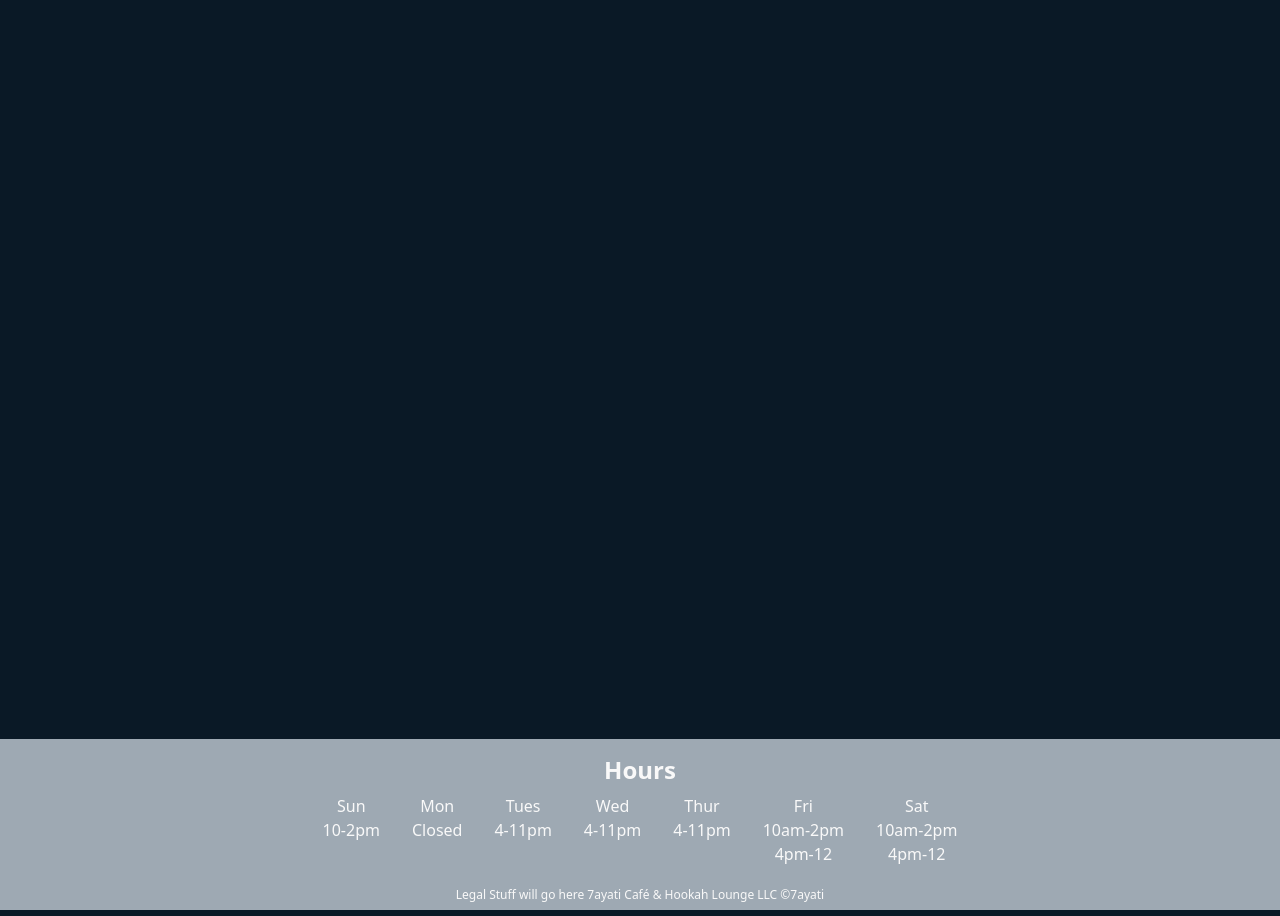
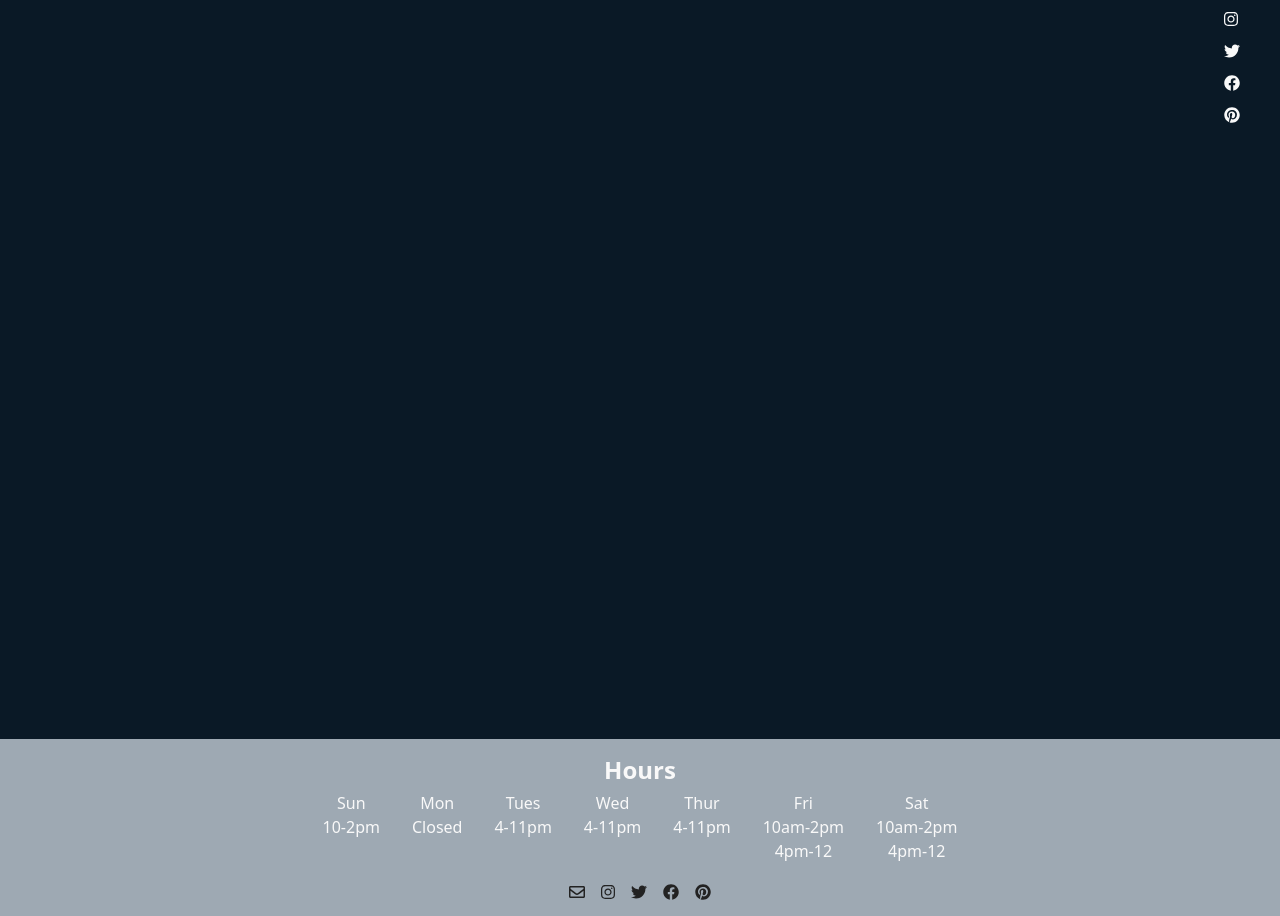
Before and after one commit to Plofland/7ayati, a Next.js app: page / in a window 1280 px wide. Shown: the part 190-1106 px from the top of the page. Built offline with nearby package versions, Linux system fonts and the light colour scheme; what facepaint would draw is missing.

Commit message:
Socialbar component created, conditional vertical

```diff
--- a/components/Footer.js
+++ b/components/Footer.js
@@ -1,6 +1,7 @@
 import React from 'react';
 import styled from 'styled-components';
 import { colors } from '../themes';
+import Socialbar from './Socialbar';
 
 export default function Footer() {
 	return (
@@ -39,6 +40,7 @@ export default function Footer() {
 					</DayDiv>
 				</HoursTable>
 			</StyledHours>
+			<Socialbar vertical={false} />
 			<StyledLegal>
 				Legal Stuff will go here 7ayati Café &
 				Hookah Lounge LLC ©7ayati
@@ -51,12 +53,13 @@ const StyledDiv = styled.div`
 	background-color: ${colors.grayChateau};
 	display: flex;
 	flex-direction: column;
+	align-items: center;
 `;
 
 const TableTitle = styled.p`
 	font-weight: bold;
 	font-size: 1.5rem;
-    margin-bottom: .5%;
+	margin-bottom: 0.5%;
 `;
 
 const StyledHours = styled.div`
@@ -83,5 +86,5 @@ const DayHours = styled.p`
 const StyledLegal = styled.p`
 	text-align: center;
 	font-size: 12px;
-    padding: .5% 0;
+	padding: 0.5% 0;
 `;
--- /dev/null
+++ b/components/Socialbar.js
@@ -0,0 +1,45 @@
+import React from 'react';
+import styled from 'styled-components';
+import { colors } from '../themes';
+import { FontAwesomeIcon } from '@fortawesome/react-fontawesome';
+
+export default function Socialbar(props) {
+	const { vertical } = props;
+
+	return vertical ? (
+		<SocialContainerVert>
+			<SocialIcon icon={['far', 'envelope']} />
+			<SocialIcon icon={['fab', 'instagram']} />
+			<SocialIcon icon={['fab', 'twitter']} />
+			<SocialIcon icon={['fab', 'facebook']} />
+			<SocialIcon icon={['fab', 'pinterest']} />
+		</SocialContainerVert>
+	) : (
+		<SocialContainerHor>
+			<SocialIcon icon={['far', 'envelope']} />
+			<SocialIcon icon={['fab', 'instagram']} />
+			<SocialIcon icon={['fab', 'twitter']} />
+			<SocialIcon icon={['fab', 'facebook']} />
+			<SocialIcon icon={['fab', 'pinterest']} />
+		</SocialContainerHor>
+	);
+}
+
+const SocialContainerVert = styled.div`
+	display: flex;
+	flex-direction: column;
+	position: absolute;
+	right: 2rem;
+	margin-top: 2rem;
+	color: ${colors.lightText};
+`;
+const SocialContainerHor = styled.div`
+	display: flex;
+	flex-direction: row;
+	color: ${colors.darkText};
+`;
+
+const SocialIcon = styled(FontAwesomeIcon)`
+	width: 2rem;
+	margin: 0.5rem;
+`;
--- a/package.json
+++ b/package.json
@@ -8,6 +8,11 @@
     "start": "next start"
   },
   "dependencies": {
+    "@fortawesome/fontawesome-svg-core": "^1.2.36",
+    "@fortawesome/free-brands-svg-icons": "^5.15.4",
+    "@fortawesome/free-regular-svg-icons": "^5.15.4",
+    "@fortawesome/free-solid-svg-icons": "^5.15.4",
+    "@fortawesome/react-fontawesome": "^0.1.15",
     "babel-plugin-styled-components": "^1.13.2",
     "facepaint": "^1.2.1",
     "font-awesome": "^4.7.0",
--- a/pages/_app.js
+++ b/pages/_app.js
@@ -1,12 +1,18 @@
 import '../styles/index.css';
 import Navbar from '../components/Navbar';
-import Footer from '../components/Footer'
+import Footer from '../components/Footer';
 import Head from 'next/head';
+import { library } from '@fortawesome/fontawesome-svg-core';
+import { fab } from '@fortawesome/free-brands-svg-icons';
+import { faEnvelope } from '@fortawesome/free-regular-svg-icons';
+import Socialbar from '../components/Socialbar';
+
+library.add(fab, faEnvelope);
 
 function MyApp({ Component, pageProps }) {
 	return (
 		<>
-      <Head>
+			<Head>
 				<link
 					rel="preconnect"
 					href="https://fonts.googleapis.com"
@@ -21,9 +27,10 @@ function MyApp({ Component, pageProps }) {
 					rel="stylesheet"
 				/>
 			</Head>
-      <Navbar />
+			<Navbar />
+			<Socialbar vertical={true} />
 			<Component {...pageProps} />
-      <Footer />
+			<Footer />
 		</>
 	);
 }
--- a/pages/index.js
+++ b/pages/index.js
@@ -1,5 +1,4 @@
 import Head from 'next/head';
-import Image from 'next/image';
 import styled from 'styled-components';
 import { colors } from '../themes';
 
```
Also changed, not shown: 1 other file (tests, documents, lock files or other folders).
